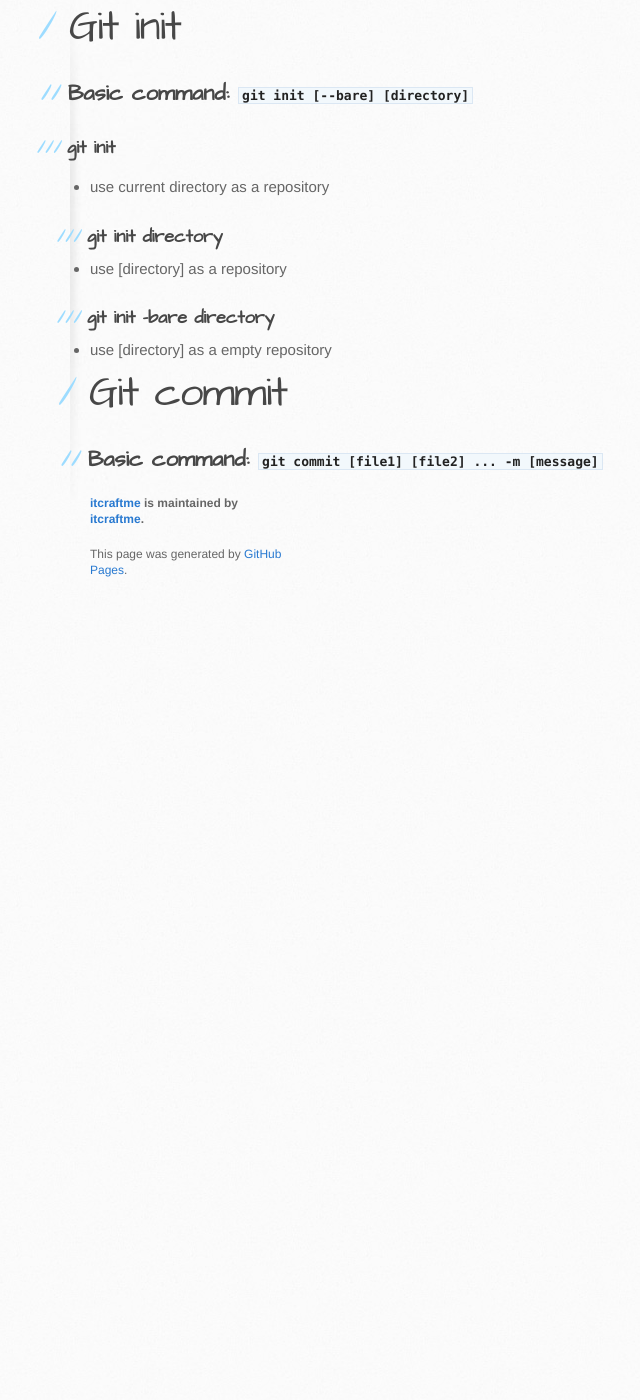
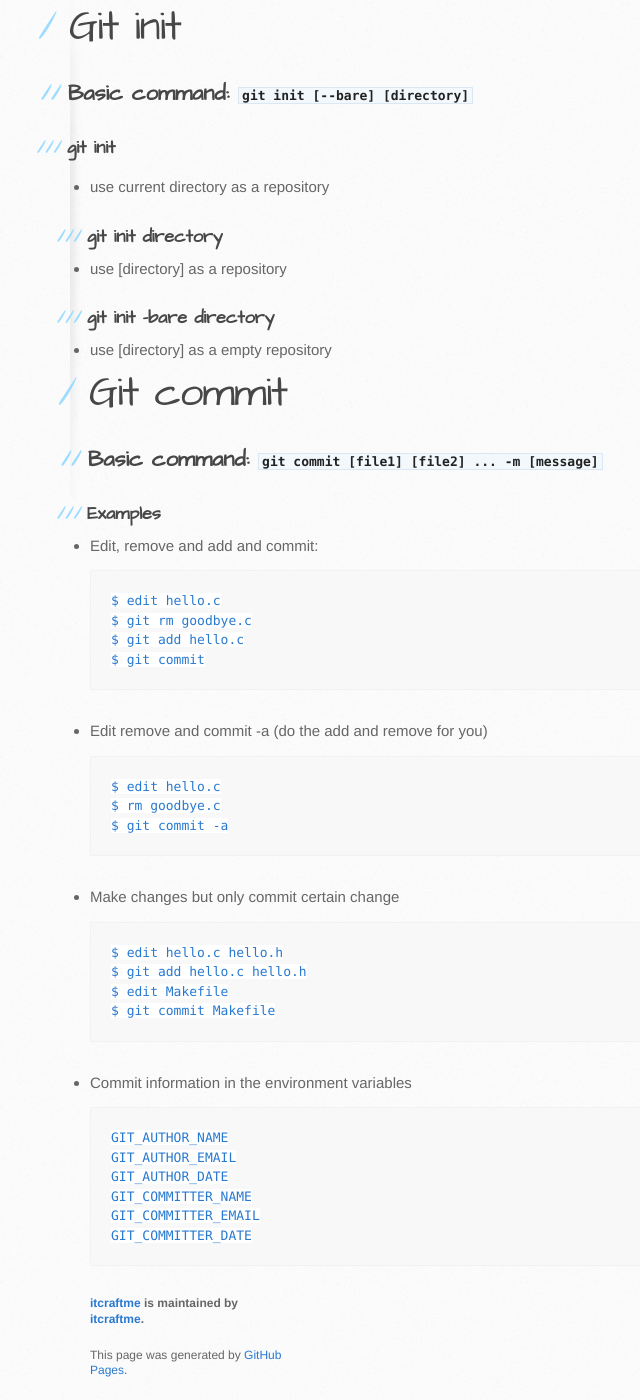
Before and after one commit to itcraftme/itcraftme, a Jekyll site: the page built from docs/it/git.md, in a window 1280 px wide and 1400 px high, scrolled down 270 px. Shown: the whole window, without its empty margins (58-698 px from the left). Built offline with Jekyll 4.4.1, drawn with Linux system fonts in a browser that asks for light colours; our own code applies the rules of GitHub Pages for plain Markdown files; before the commit the page ends 900 px from its top, so only the background shows below that.

Commit message:
Update git.md
add more examples of git commit

````diff
--- a/docs/it/git.md
+++ b/docs/it/git.md
@@ -8,3 +8,33 @@
 - use [directory] as a empty repository
 # Git commit
 ## Basic command: `git commit [file1] [file2] ... -m [message]`
+### Examples
+- Edit, remove and add and commit:
+```
+$ edit hello.c
+$ git rm goodbye.c
+$ git add hello.c
+$ git commit
+```
+- Edit remove and commit -a (do the add and remove for you)
+```
+$ edit hello.c
+$ rm goodbye.c
+$ git commit -a
+```
+- Make changes but only commit certain change
+```
+$ edit hello.c hello.h
+$ git add hello.c hello.h
+$ edit Makefile
+$ git commit Makefile
+```
+- Commit information in the environment variables
+```
+GIT_AUTHOR_NAME
+GIT_AUTHOR_EMAIL
+GIT_AUTHOR_DATE
+GIT_COMMITTER_NAME
+GIT_COMMITTER_EMAIL
+GIT_COMMITTER_DATE
+```
````
